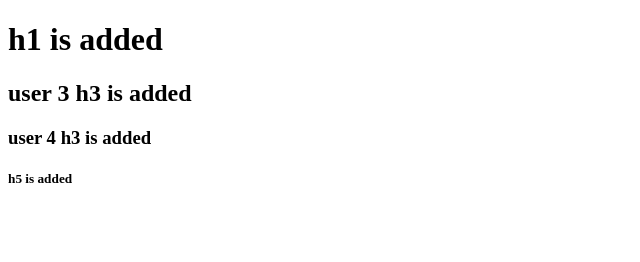
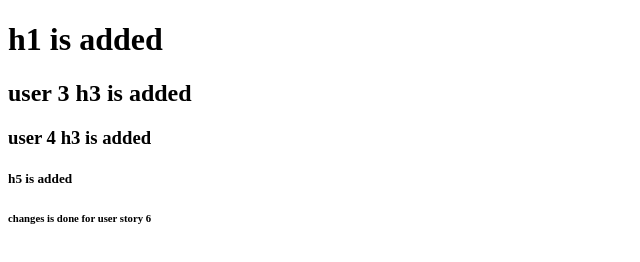
Before and after one commit to ajay-1804/project-new, a plain HTML site: page index.html in a window 1280 px wide. Shown: the whole page, without its empty margins (0-640 px from the left). Drawn offline with Linux system fonts and the light colour scheme.

Commit message:
user story 6 changes done

```diff
--- a/index.html
+++ b/index.html
@@ -14,5 +14,8 @@
 
     <h3>user 4 h3 is added </h3>
     <h5>h5 is added</h5>
+
+
+    <h6>changes is done for user story 6</h6>
 </body>
 </html>
```
